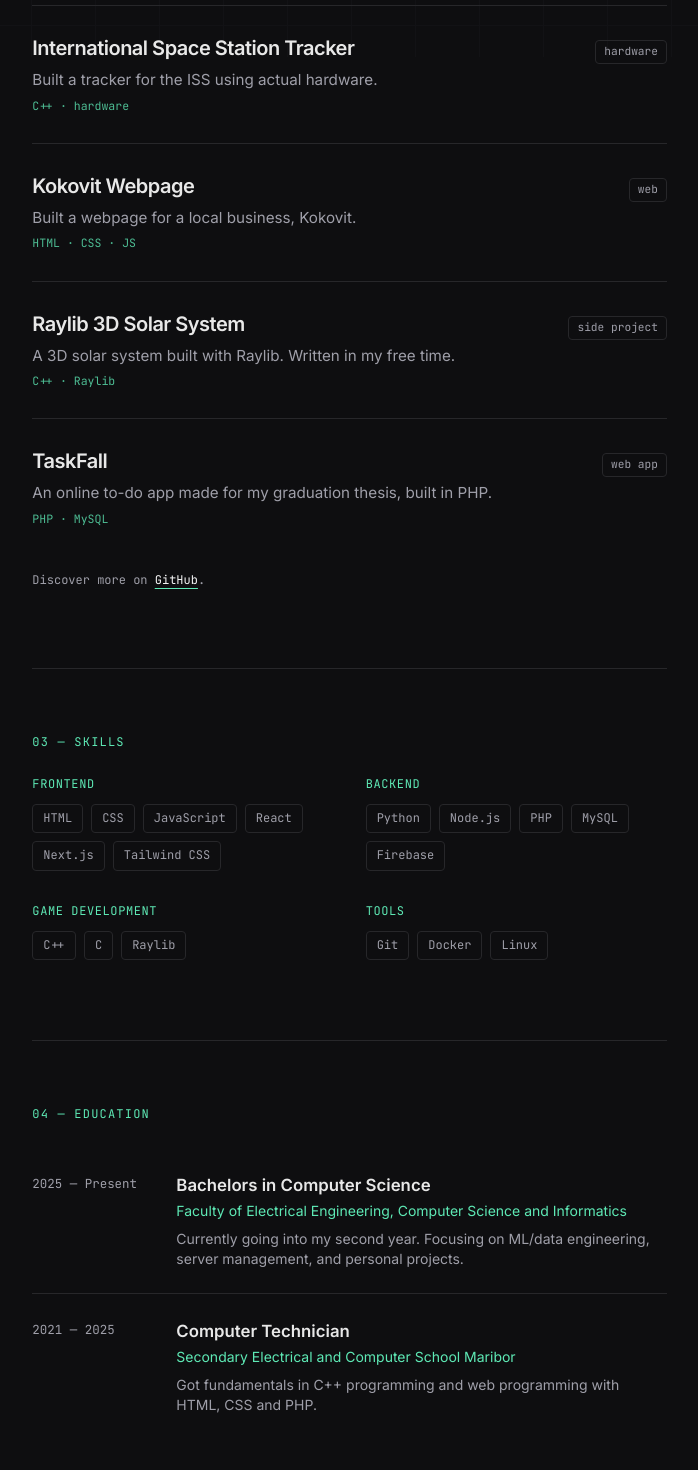
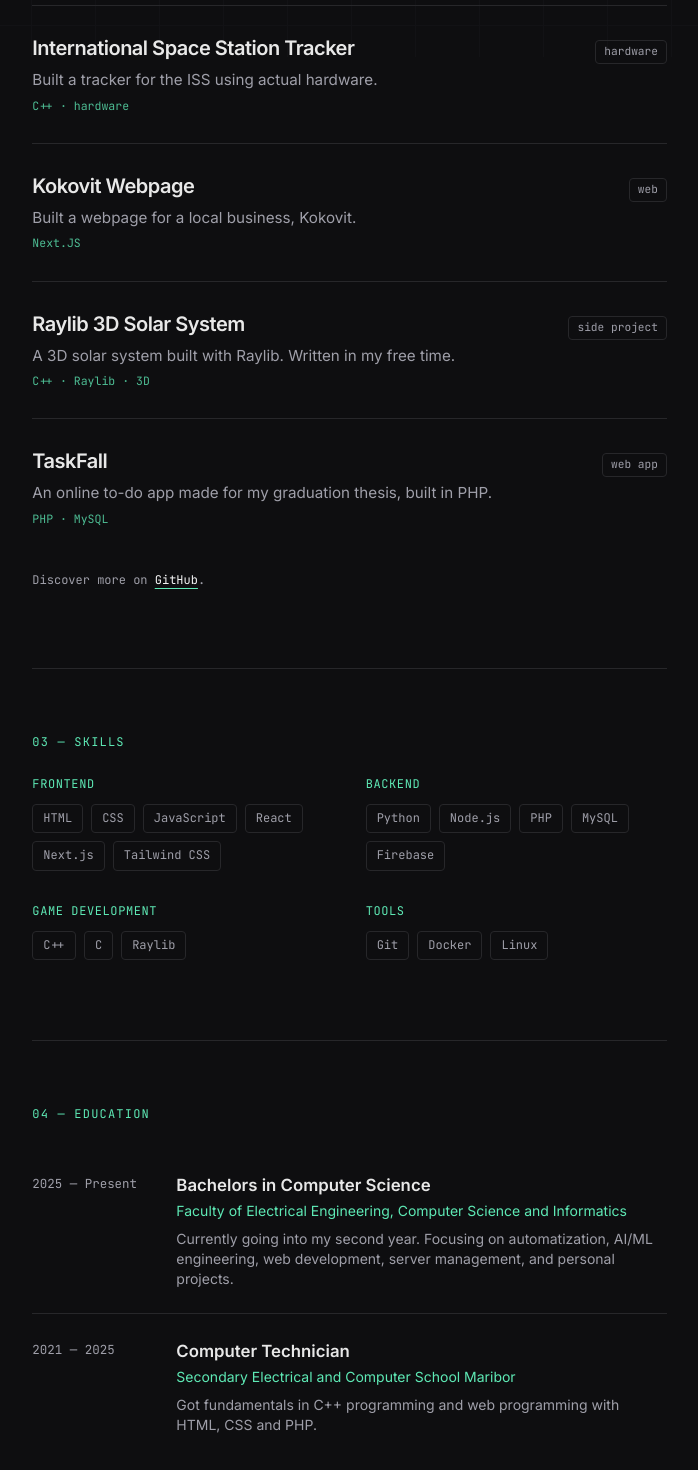
Before and after one commit to strnadaljaz/portfolio, a Next.js app: page / in a window 1280 px wide. Shown: the part 743-2213 px from the top of the page, without its empty margins (481-1179 px from the left). Built offline with nearby package versions, Linux system fonts and the light colour scheme.

Commit message:
github link updated, text changed

```diff
--- a/app/page.tsx
+++ b/app/page.tsx
@@ -22,13 +22,13 @@ const projects = [
         title: "Kokovit Webpage",
         type: "web",
         description: "Built a webpage for a local business, Kokovit.",
-        tech: "HTML · CSS · JS",
+        tech: "Next.JS",
     },
     {
         title: "Raylib 3D Solar System",
         type: "side project",
         description: "A 3D solar system built with Raylib. Written in my free time.",
-        tech: "C++ · Raylib",
+        tech: "C++ · Raylib · 3D",
     },
     {
         title: "TaskFall",
@@ -51,7 +51,7 @@ const education = [
         title: "Bachelors in Computer Science",
         period: "2025 — Present",
         org: "Faculty of Electrical Engineering, Computer Science and Informatics",
-        note: "Currently going into my second year. Focusing on ML/data engineering, server management, and personal projects.",
+        note: "Currently going into my second year. Focusing on automatization, AI/ML engineering, web development, server management, and personal projects.",
     },
     {
         title: "Computer Technician",
@@ -203,7 +203,7 @@ export default function Home() {
                     <p className="mt-4 font-mono text-xs text-zinc-400">
                         Discover more on{" "}
                         <a
-                            href="https://github.com/"
+                            href="https://github.com/strnadaljaz"
                             target="_blank"
                             rel="noopener noreferrer"
                             className="text-zinc-100 underline decoration-emerald-300 underline-offset-4 transition-colors hover:text-emerald-300"
```
